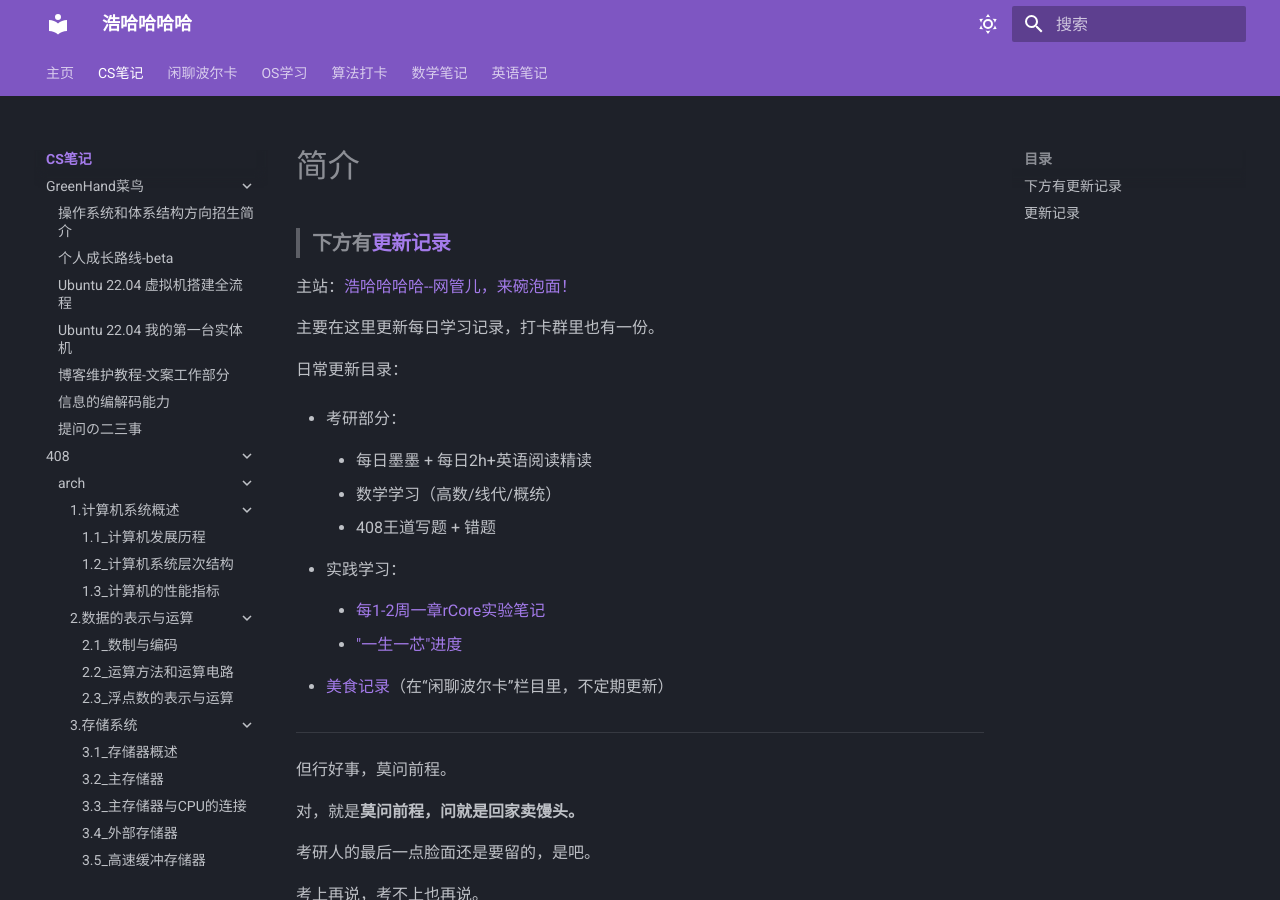
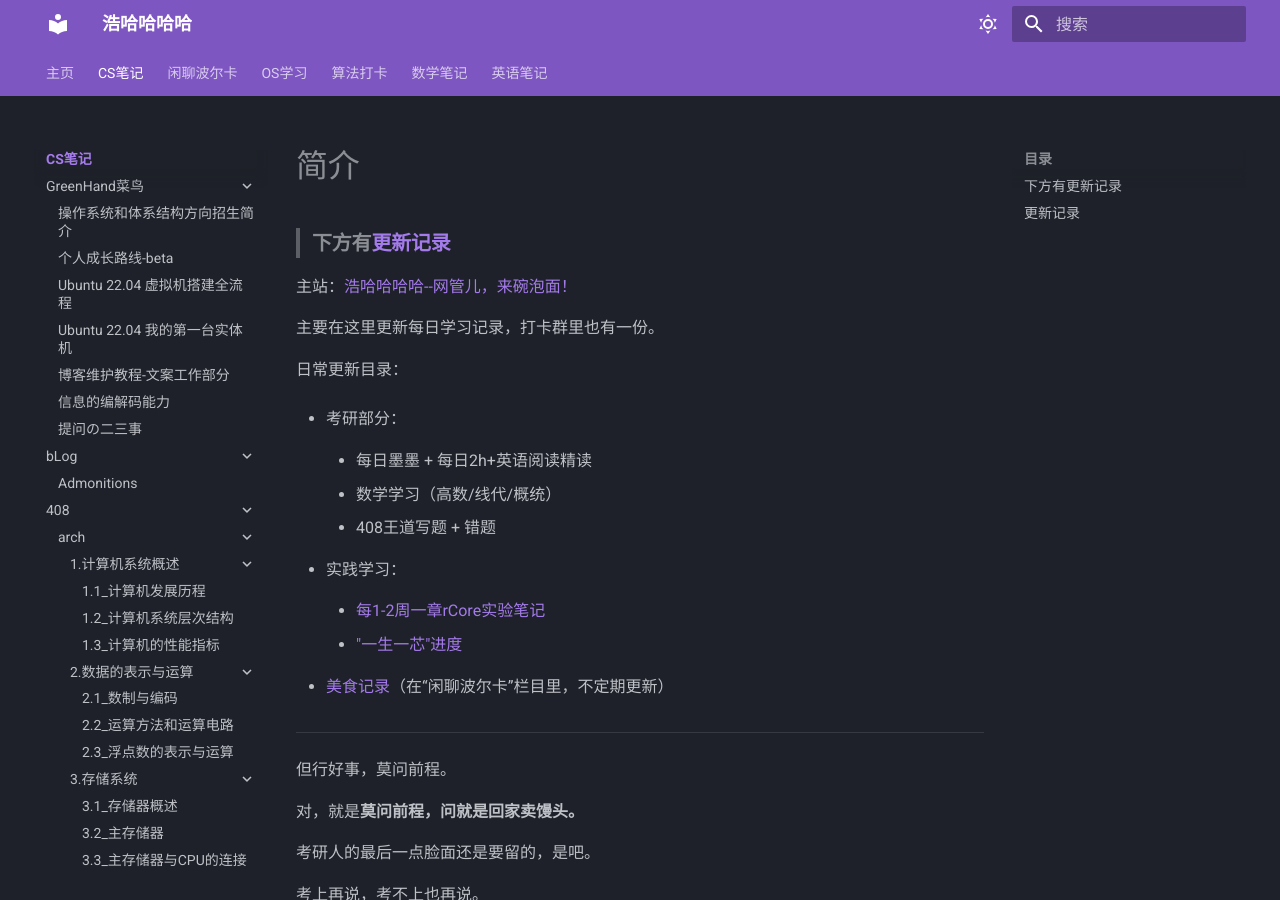
Before and after one commit to Haohahahaha/cs, an MkDocs documentation site: the page built from docs/index.md, in a window 1280 px wide and 900 px high. Built offline with MkDocs 1.6.1 and Material for MkDocs 9.7.7, drawn with Linux system fonts in a browser that asks for light colours.

Commit message:
2023-11-29_01:07:27 update

```diff
--- a/mkdocs.yml
+++ b/mkdocs.yml
@@ -41,6 +41,8 @@ nav:
       - 博客维护教程-文案工作部分: greenhand/Blog_Maintainance_CW/Blog_Maintenance-Content_Workers.md
       - 信息的编解码能力: greenhand/de-en-code/de-en-code-info.md
       - 提问の二三事: greenhand/ask-question-zbt/ask-zbt.md
+    - bLog:
+      - Admonitions: blog/admonitions/admonitions.md
     - 408:
       - arch:
         - 1.计算机系统概述:
```
